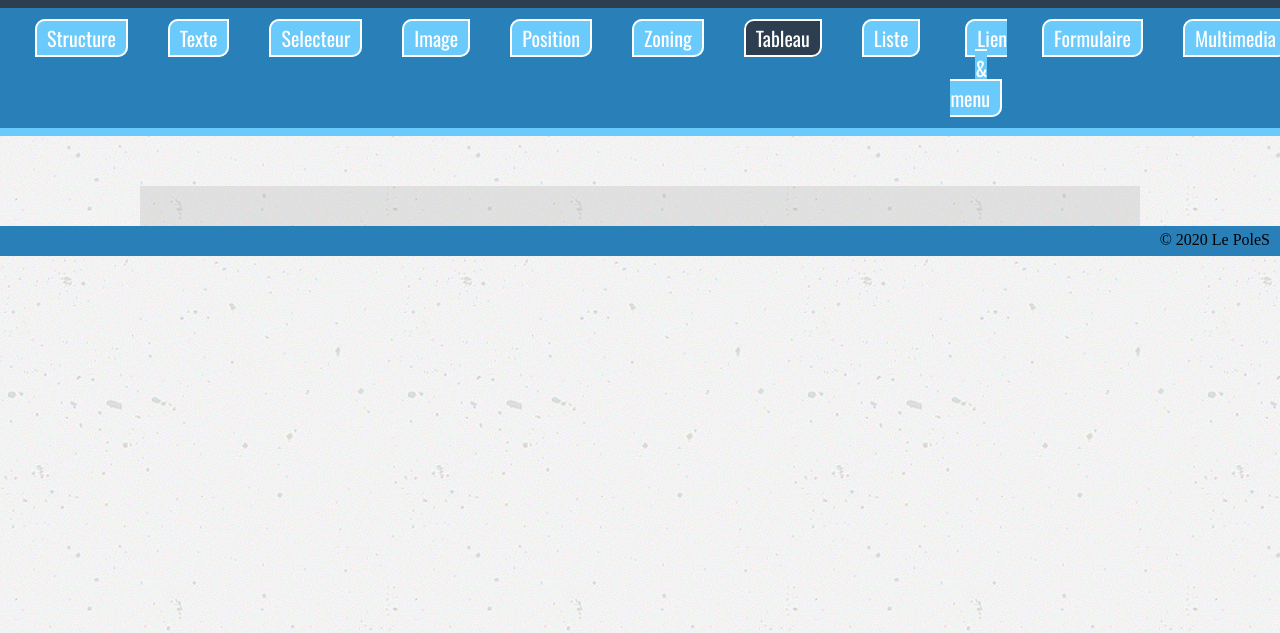
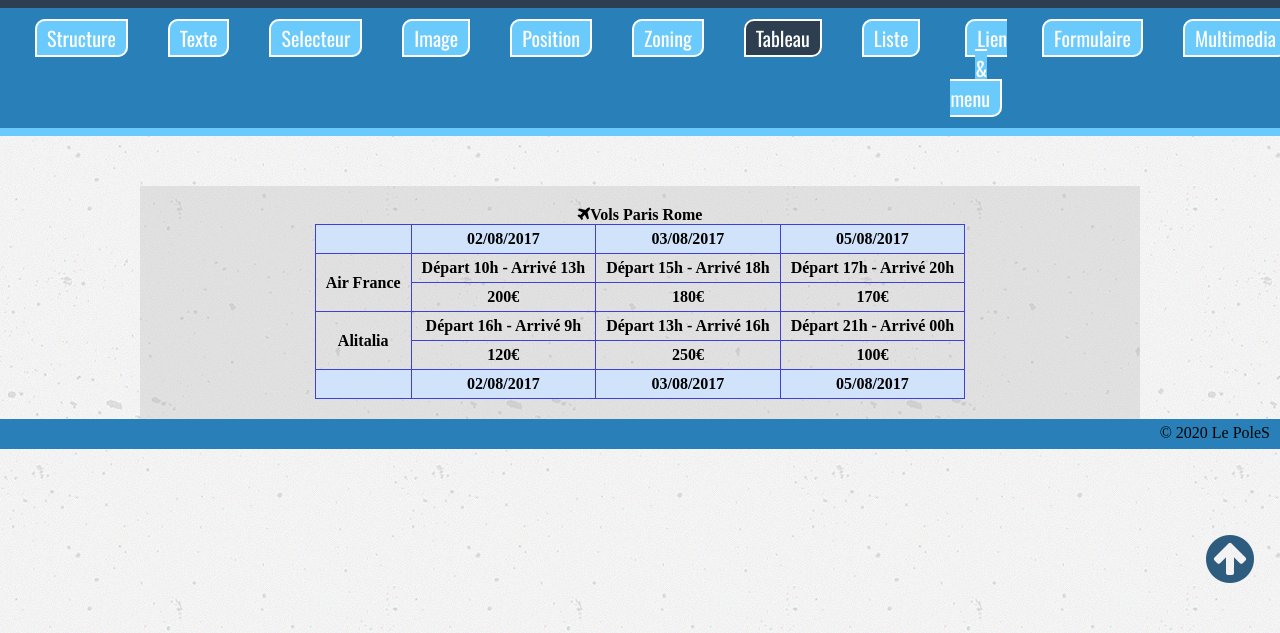
Before and after one commit to jeremy93130/phase2, a plain HTML site: page tableau.html in a window 1280 px wide. Shown: the part 167-800 px from the top of the page. Drawn offline with nearby package versions, Linux system fonts and the light colour scheme.

Commit message:
tableaux.html

```diff
--- a/css/style.css
+++ b/css/style.css
@@ -248,7 +248,7 @@ section {
     display: none;
 }
 
-.affichage:hover ul{
+.affichage:hover ul {
     display: block;
 }
 
@@ -570,3 +570,33 @@ footer {
     background: rgb(33, 43, 33);
     height: 300px;
 }
+
+/* tableaux */
+
+table,
+th,
+tr,
+td {
+    border: 1px solid rgb(63, 63, 218);
+    padding: 5px 10px;
+    border-collapse: collapse;
+    text-align: center;
+    margin: auto;
+    vertical-align: middle;
+    font-weight: bold;
+}
+
+button {
+    position: fixed;
+    bottom: 40px;
+    right: 20px;
+    cursor: pointer;
+    border: none;
+    background: transparent;
+    font-size: 350%;
+    color: #2d5c7f;
+}
+
+.lightBlue {
+    background: rgb(208, 227, 250);
+}
--- a/tableau.html
+++ b/tableau.html
@@ -48,10 +48,10 @@
       <!--Zone du menu, les liens pour naviguer sur le site-->
       <div class="ancreNav">
         <ul>
-          <li><a href="index.html" >Structure</a></li>
+          <li><a href="index.html">Structure</a></li>
           <li><a href="texte.html">Texte</a></li>
-          <li><a href="selecteur.html" >Selecteur</a></li>
-          <li><a href="image.html" >Image</a></li>
+          <li><a href="selecteur.html">Selecteur</a></li>
+          <li><a href="image.html">Image</a></li>
           <li><a href="position.html">Position</a></li>
           <li><a href="zoning.html">Zoning</a></li>
           <li><a href="tableau.html" class="activ">Tableau</a></li>
@@ -65,24 +65,58 @@
     </nav>
 
     <main>
-      <!--Contenu principal-->
-      <aside>
-        <!--Contenu secondaire-->
-      </aside>
-
       <section>
-        <!--Zone de contenu : titre, texte, regroupement thématique-->
-        <div>
-          <!--Zone supplémentaire de contenu-->
-        </div>
-
-        <span>
-          <!--Zone supplémentaire de contenu-->
-        </span>
-
-        <article>
-          <!--Zone supplémentaire de contenu-->
-        </article>
+        <table>
+          <caption>
+            <a href="#logo">
+              <button type="button">
+                <i class="fa fa-arrow-circle-up" aria-hidden="true"></i>
+              </button>
+            </a>
+            <caption>
+              <i class="fa fa-plane" aria-hidden="true"></i
+              >Vols Paris Rome
+            </caption>
+          </caption>
+          <thead></thead>
+          <tbody>
+            <tr>
+              <th colspan="4" class="lightBlue"></th>
+              <th class="lightBlue">02/08/2017</th>
+              <th class="lightBlue">03/08/2017</th>
+              <th class="lightBlue">05/08/2017</th>
+            </tr>
+            <tr>
+              <td colspan="4" rowspan="2">Air France</td>
+              <td>Départ 10h - Arrivé 13h</td>
+              <td>Départ 15h - Arrivé 18h</td>
+              <td>Départ 17h - Arrivé 20h</td>
+            </tr>
+            <tr>
+              <td>200€</td>
+              <td>180€</td>
+              <td>170€</td>
+            </tr>
+            <tr>
+              <td colspan="4" rowspan="2">Alitalia</td>
+              <td>Départ 16h - Arrivé 9h</td>
+              <td>Départ 13h - Arrivé 16h</td>
+              <td>Départ 21h - Arrivé 00h</td>
+            </tr>
+            <tr>
+              <td>120€</td>
+              <td>250€</td>
+              <td>100€</td>
+            </tr>
+            <tr>
+              <td colspan="4" class="lightBlue"></td>
+              <td class="lightBlue">02/08/2017</td>
+              <td class="lightBlue">03/08/2017</td>
+              <td class="lightBlue">05/08/2017</td>
+            </tr>
+          </tbody>
+          <tfoot></tfoot>
+        </table>
       </section>
     </main>
 
```
Also changed, not shown: img/tableaux.png (added).
